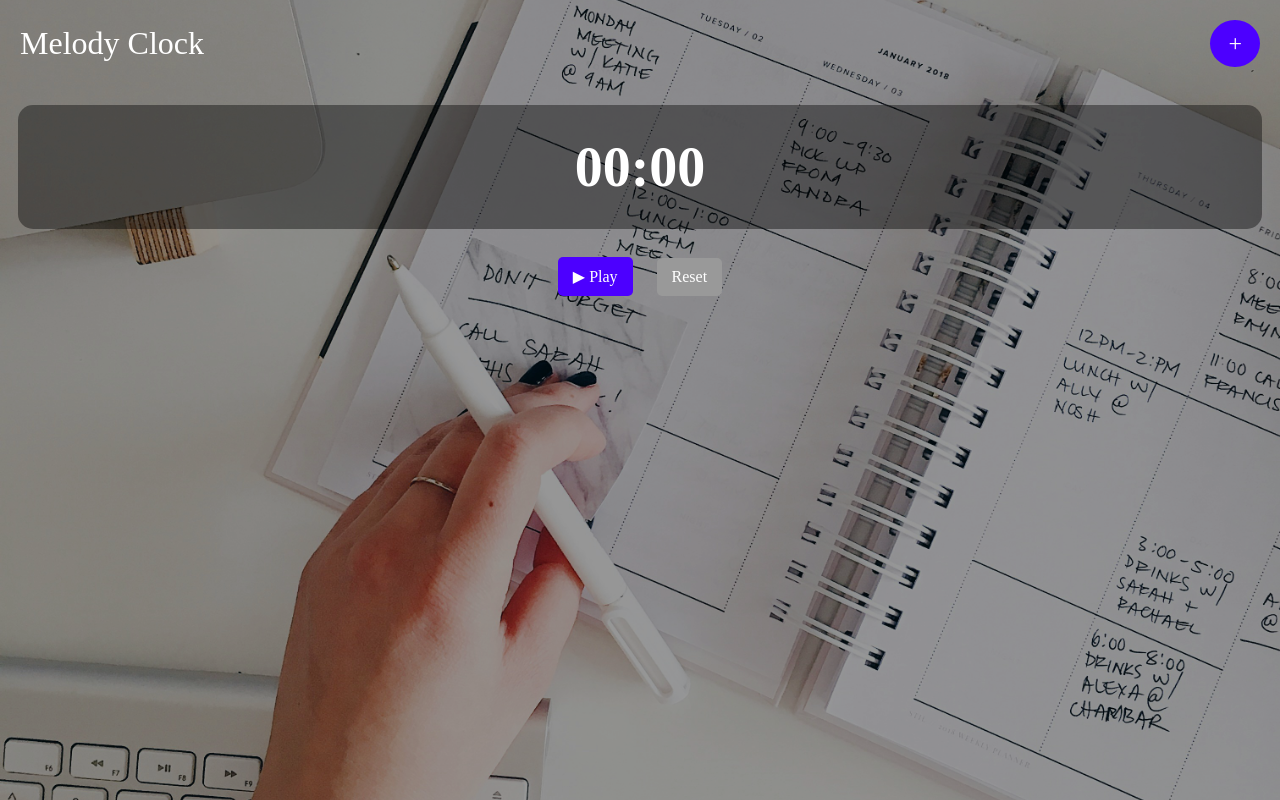
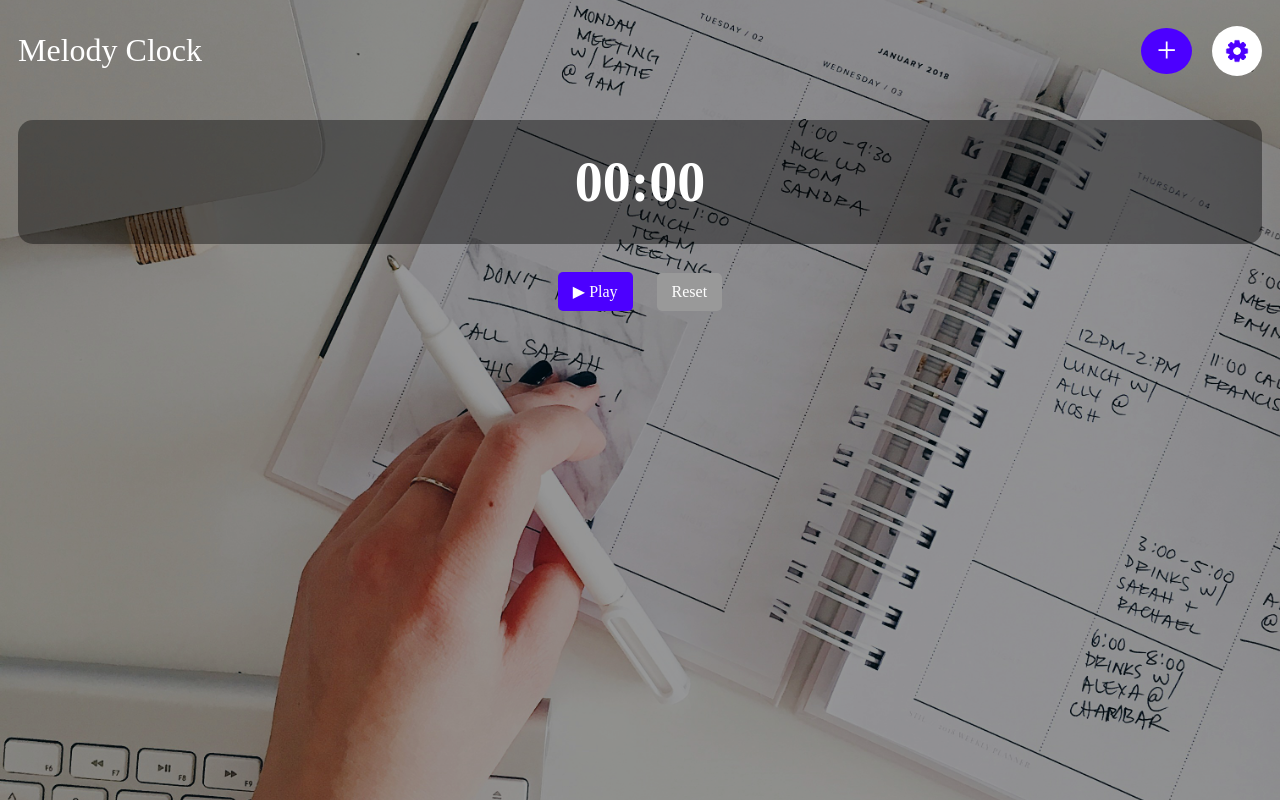
Before and after one commit to Irene3448/functions, a plain HTML site: page index.html in a window 1280 px wide. Drawn offline with Linux system fonts and the light colour scheme; a web font is replaced by a local one.

Commit message:
added setting button

```diff
--- a/assets/style.css
+++ b/assets/style.css
@@ -22,8 +22,14 @@ header{
 	display: flex;
 	justify-content: space-between;
 	align-items: center;
-	padding: 20px;
+	padding: 18px;
 	color: white;
+}
+
+.buttons{
+	display: flex;
+	gap: 20px;
+	align-items: center;
 }
 
 /* timer style */
@@ -95,13 +101,23 @@ header{
 }
 
 #addtask{
-	font-size: 1.5rem;
+	font-size: 2.2rem;
 	background: var(--button-color);
 	color: white;
 	border: none;
-	padding: 10px 18px;
+	padding: 3px 15.4px;
 	border-radius: 50%;
 	cursor: pointer;
+}
+
+#setting img{
+	width: 50px;
+	height: 50px;
+	background-color: white;
+	border: none;
+	border-radius: 50%;
+	padding: 10px;
+	margin-top: 7.5px;
 }
 
 section{
--- a/index.html
+++ b/index.html
@@ -13,7 +13,10 @@
 	<body>
 		<header>
 			<h1>Melody Clock</h1>
-			<button id="addtask">+</button>
+			<div class="buttons">
+				<button id="addtask">+</button>
+				<button id="setting"><img src="assets/images/setting-icon.png" alt="setting-button"></button>
+			</div>
 		</header>
 
 		<!-- timer and start and pause buttons-->
```
Also changed, not shown: assets/images/setting-icon.png (added).
